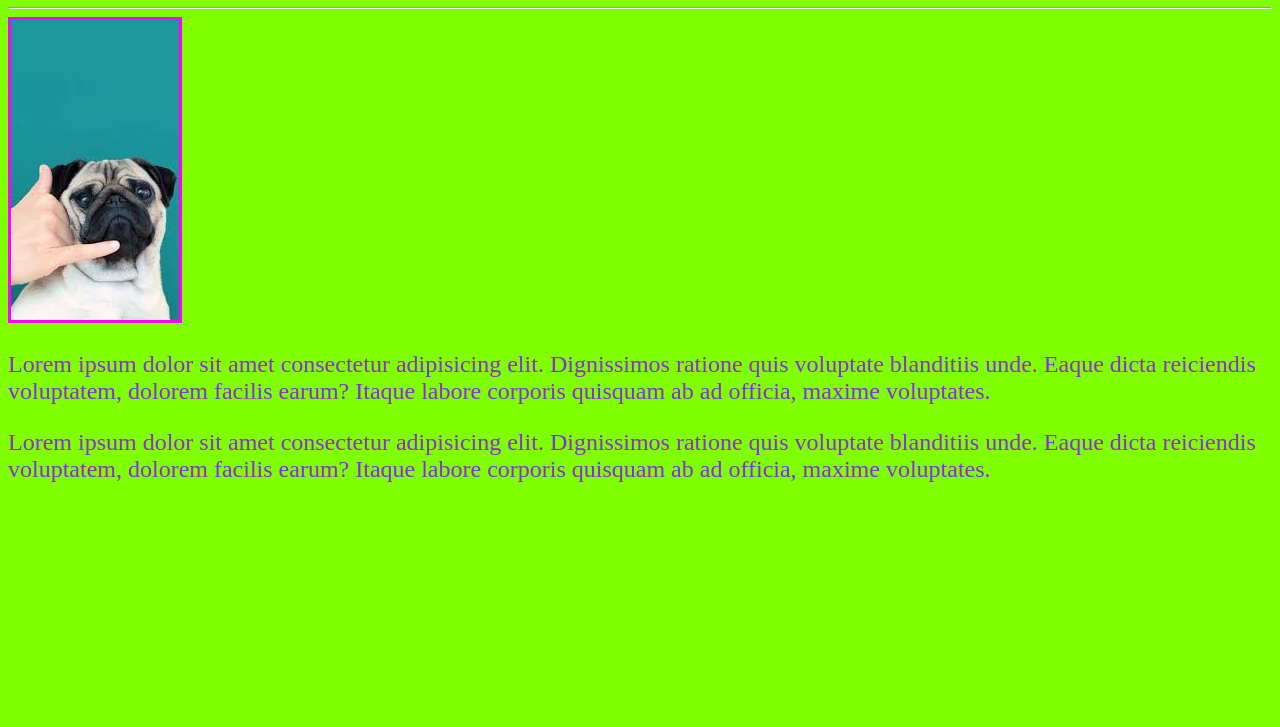
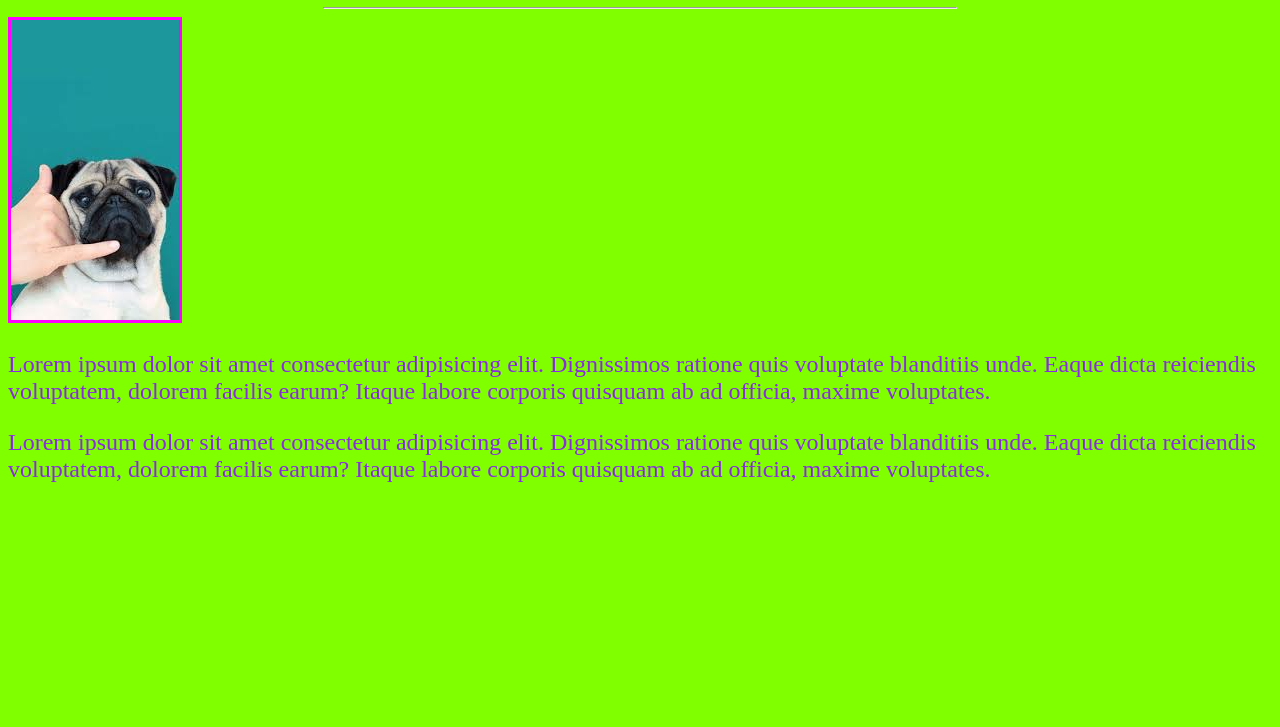
Before and after one commit to BeezGL/test, a plain HTML site: page index.html in a window 1280 px wide. Shown: the part 73-800 px from the top of the page. Drawn offline with Linux system fonts and the light colour scheme.

Commit message:
style for <hr>

```diff
--- a/css/style.css
+++ b/css/style.css
@@ -10,3 +10,8 @@ p{
 .mopsek{
     border: 3px solid magenta;
 }
+
+hr{
+    width: 50%;
+    size: 3px;
+}
```
